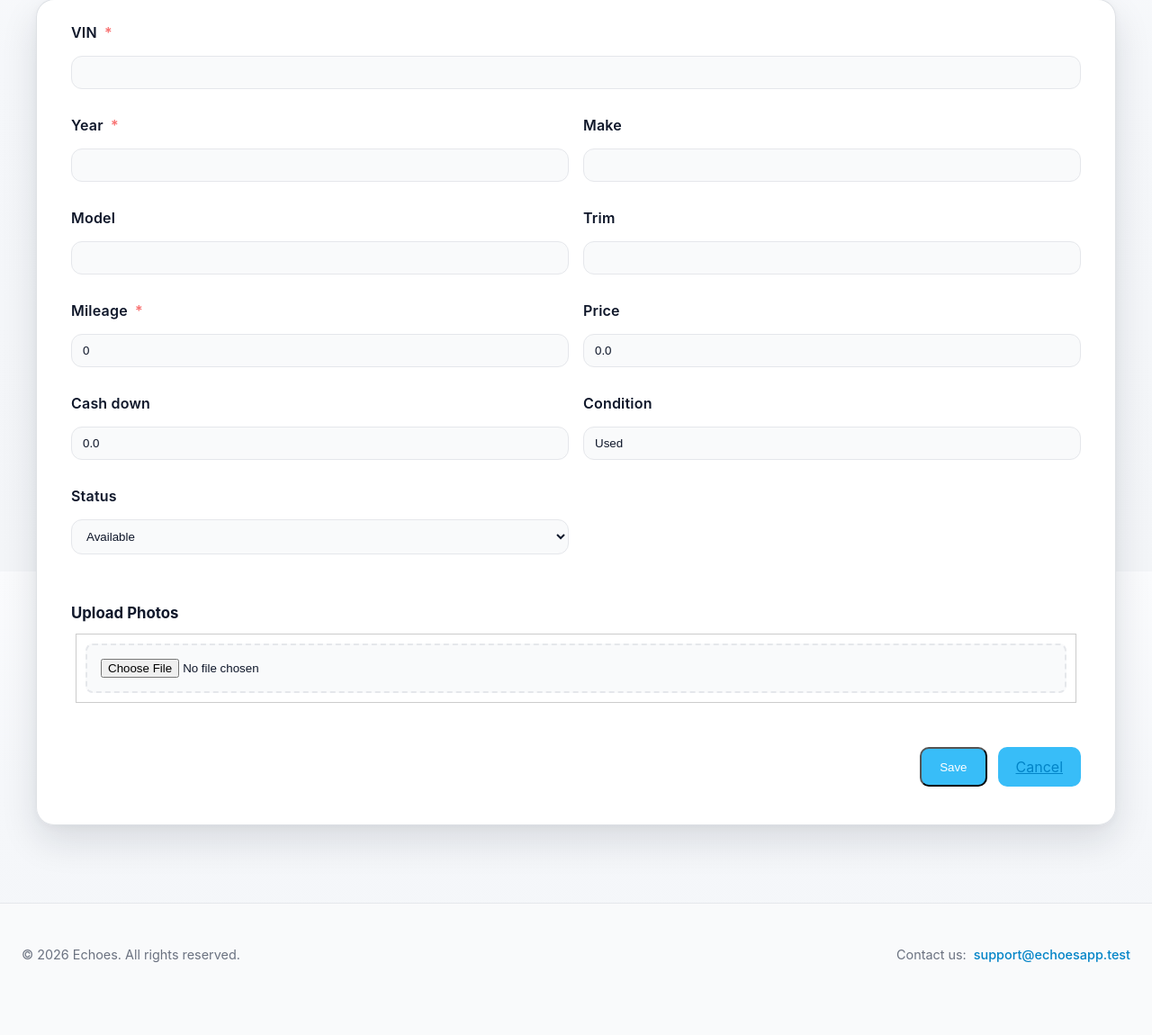
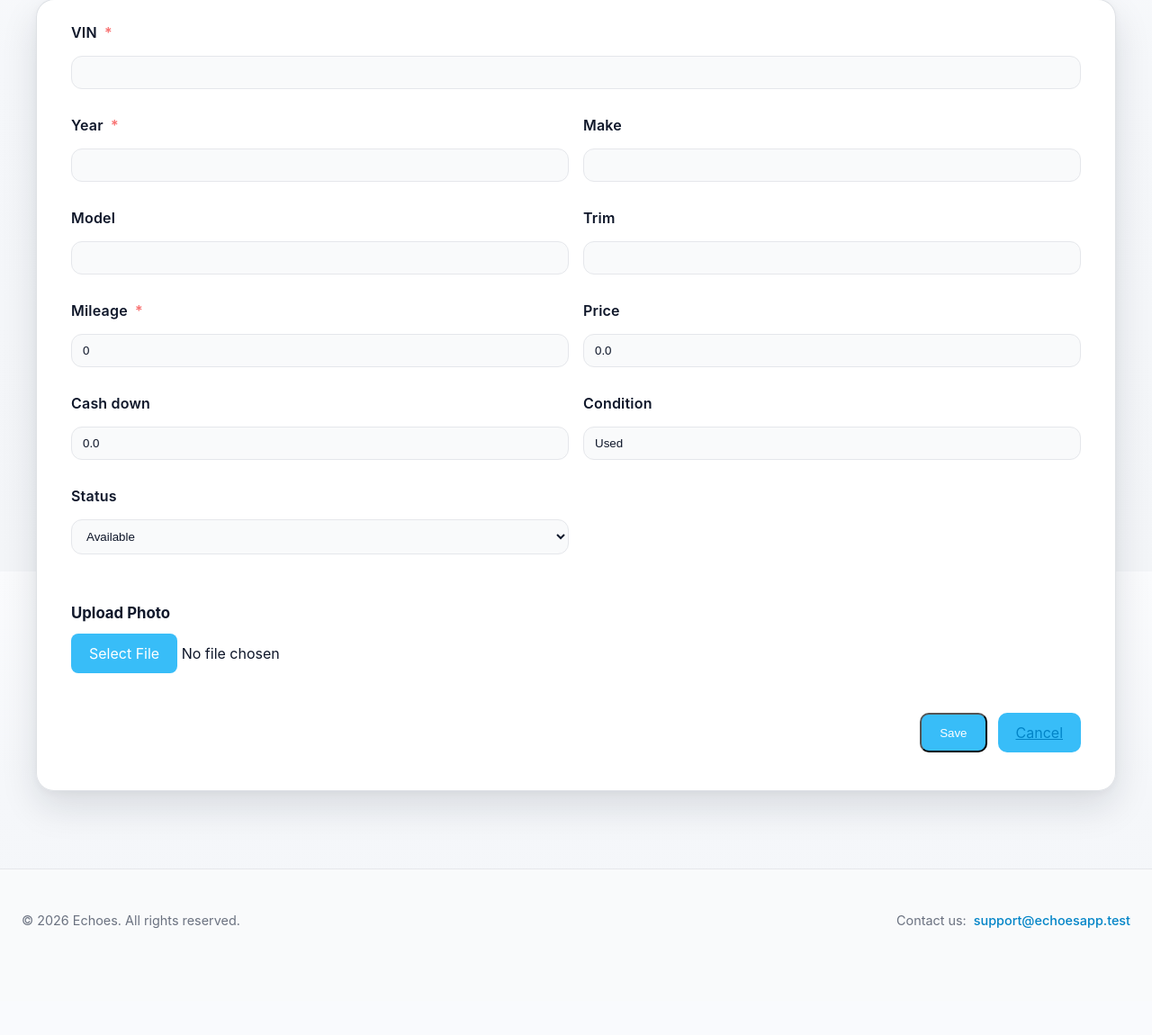
Before and after one commit to Mkac0/Echoes, a Django app: page /cars/new/ in a window 1280 px wide. Shown: the part 165-1315 px from the top of the page at 90% size. After the commit the page ends 1196 px from the top, so only its background shows below. Run offline with Django 5.2, Linux system fonts and the light colour scheme; a user stored in the database is signed in; parts of the project's set-up code (start-up, migrations or seed data) failed here and were passed over.

Commit message:
Added style to the upload photo of the new car directory and included a no file chosen loop to increase ux

```diff
--- a/autolot/static/css/pages/cars.css
+++ b/autolot/static/css/pages/cars.css
@@ -395,3 +395,20 @@ fieldset:first-of-type .form-grid {
     cursor: pointer;
     text-align: center;
 }
+
+.file-input-hidden {
+    display: none;
+}
+
+.custom-file-upload label.btn {
+    cursor: pointer;
+    background: #38bdf8;
+    color: white;
+    padding: 10px 20px;
+    border-radius: 8px;
+    display: inline-block;
+}
+
+.custom-file-upload label.btn:hover {
+    background: #0ea5e9;
+}
--- a/autolot/static/js/theme.js
+++ b/autolot/static/js/theme.js
@@ -44,8 +44,6 @@ document.addEventListener('DOMContentLoaded', () => {
             applyTheme(next);
         });
     }
-
-    /* --------------- INVENTORY IMAGE CAROUSEL --------------- */
 
     function cycleImage(event, direction) {
         event.preventDefault();
@@ -104,3 +102,10 @@ document.addEventListener('DOMContentLoaded', () => {
         menuToggle.setAttribute('aria-expanded', isOpen ? 'true' : 'false');
     });
 })();
+
+document.querySelectorAll('input[type="file"]').forEach(input => {
+    input.addEventListener('change', function() {
+        const fileName = this.files[0] ? this.files[0].name : 'No file chosen';
+        this.nextElementSibling.nextElementSibling.textContent = fileName;
+    });
+});
--- a/autolot/templates/autolot/form.html
+++ b/autolot/templates/autolot/form.html
@@ -30,16 +30,19 @@
         {% endif %}
         {% endfor %}
     </div> <div class="photo-section" style="margin: 20px 0;">
-        <h3>Upload Photos</h3>
+        <h3>Upload Photo</h3>
         {{ photo_formset.management_form }}
-        <div class="photo-upload-grid">
+        <div class="photo-upload-container">
             {% for photo_form in photo_formset %}
-                <div class="photo-form-card" style="border: 1px solid #ccc; padding: 10px; margin: 5px;">
-                    {{ photo_form.image }}
+                <div class="photo-form-card">
+                    <div class="custom-file-upload">
+                        {{ photo_form.image }}
+                        <label for="{{ photo_form.image.id_for_label }}" class="btn btn-secondary">
+                            Select File
+                        </label>
+                        <span class="file-name">No file chosen</span>
+                    </div>
                     <!-- {{ photo_form.caption }} -->
-                    {% if photo_form.instance.pk %}
-                        <div class="delete-checkbox">{{ photo_form.DELETE }} Delete</div>
-                    {% endif %}
                 </div>
             {% endfor %}
         </div>
```
